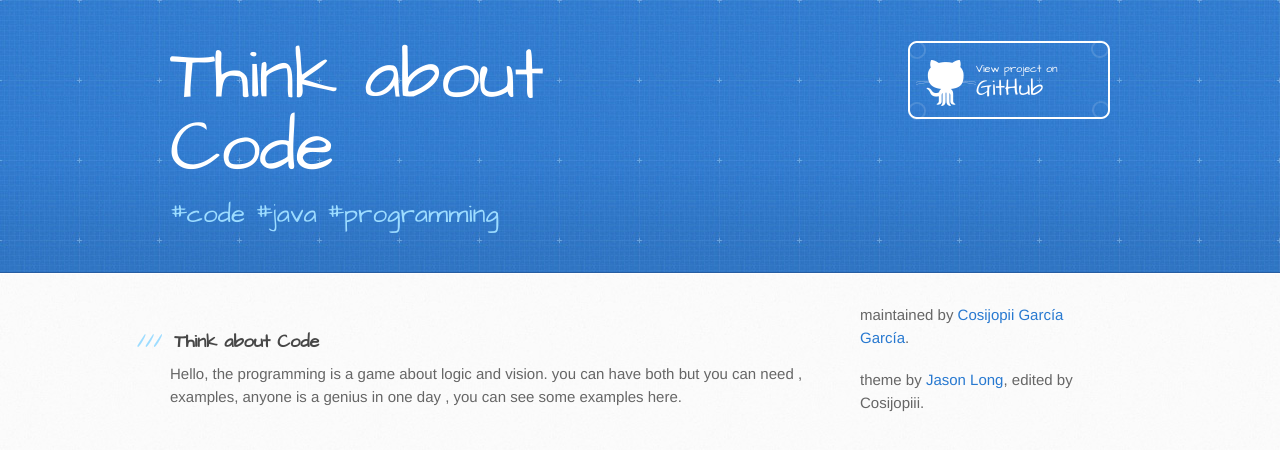
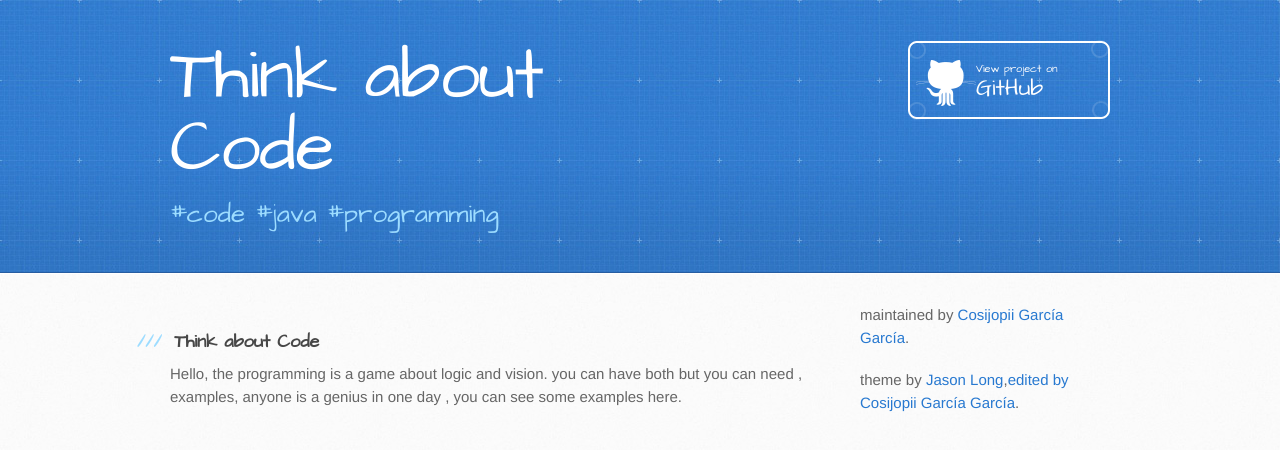
Before and after one commit to Cosijopiii/Think, a plain HTML site: page index.html in a window 1280 px wide. Drawn offline with Linux system fonts and the light colour scheme.

Commit message:
Update index.html

```diff
--- a/index.html
+++ b/index.html
@@ -38,7 +38,7 @@ you can need , examples, anyone is a genius in one day , you can see some exampl
 
           <p class="repo-owner"><a href="https://github.com/Cosijopiii/Think"></a> maintained by <a href="https://github.com/Cosijopiii">Cosijopii García García</a>.</p>
 
-          <p>theme by <a href="https://twitter.com/jasonlong">Jason Long</a>, edited by Cosijopiii.</p>
+          <p>theme by <a href="https://twitter.com/jasonlong">Jason Long</a>,<a href="https://github.com/Cosijopiii">edited by Cosijopii García García</a>.</p>
         </aside>
       </div>
     </div>
```
